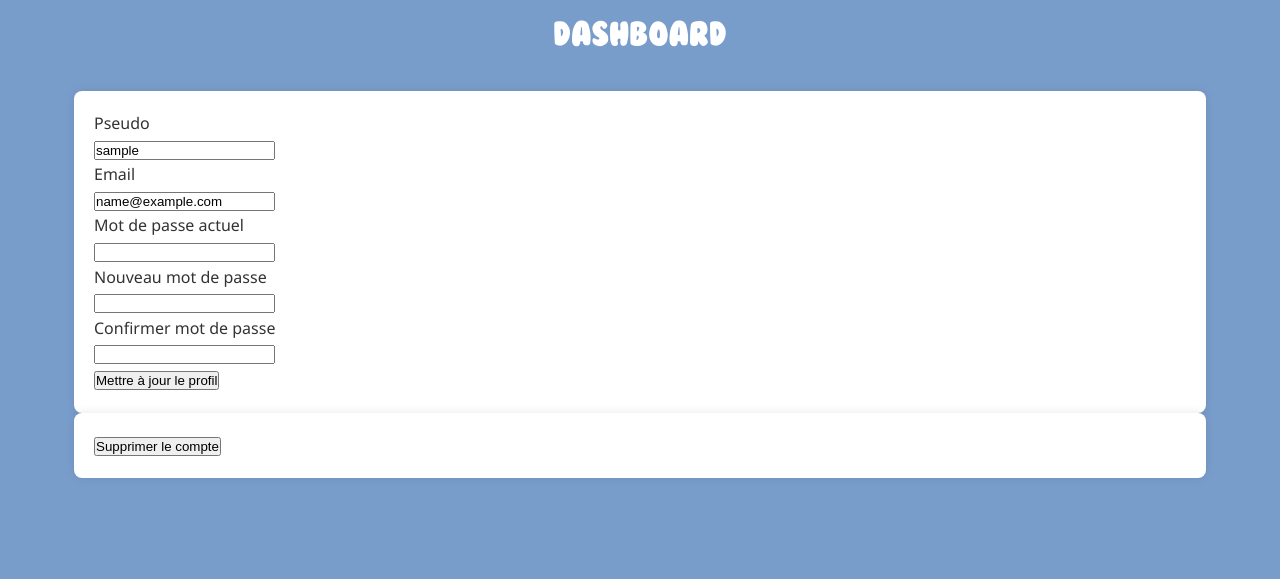
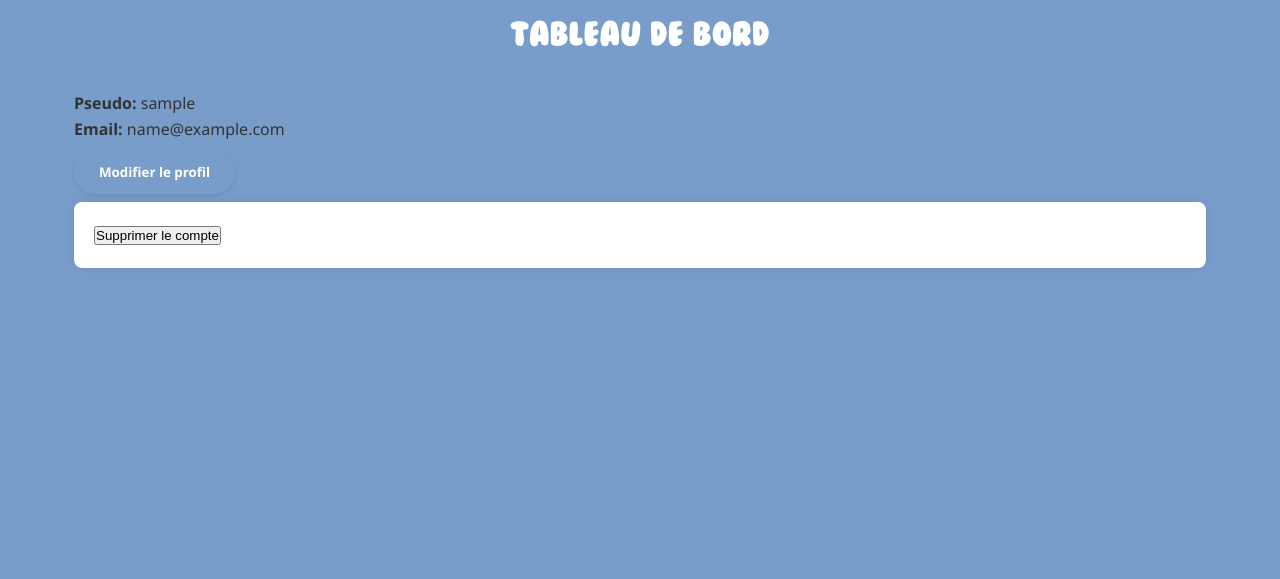
Before and after one commit to WilliamTourte/planflan2, a Flask app: page /dashboard in a window 1280 px wide. Shown: the part 123-702 px from the top of the page. Run offline with Flask 3, Linux system fonts and the light colour scheme; the visitor is signed in with stand-in values (Sample User, id 1).

Commit message:
On peut modifier son profil quand on clique sur le bouton

```diff
--- a/app/forms.py
+++ b/app/forms.py
@@ -80,7 +80,7 @@ class ChercheEtabForm(FlaskForm):
 class UpdateProfileForm(FlaskForm):
     pseudo = StringField('Pseudo', validators=[Optional(), Length(min=4, max=50)])
     email = StringField('Email', validators=[Optional(), Email()])
-    current_password = PasswordField('Mot de passe actuel', validators=[DataRequired()])
+    current_password = PasswordField('Mot de passe actuel *', validators=[DataRequired()])
     new_password = PasswordField('Nouveau mot de passe', validators=[Optional(), EqualTo('confirm_password'), Length(min=6)])
     confirm_password = PasswordField('Confirmer mot de passe', validators=[Optional()])
     submit = SubmitField('Mettre à jour le profil')
--- a/app/templates/dashboard.html
+++ b/app/templates/dashboard.html
@@ -1,7 +1,14 @@
 {% extends "base.html" %}
 
 {% block content %}
-  <h1>Dashboard</h1>
+  <h1>Tableau de bord</h1>
+  <div id="user-info">
+      <p><strong>Pseudo:</strong> {{ current_user.pseudo }}</p>
+      <p><strong>Email:</strong> {{ current_user.email }}</p>
+      <button id="edit-profile-btn" class="btn btn-primary">Modifier le profil</button>
+  </div>
+
+  <div id="edit-profile-form" style="display: none;">
       <form method="POST" action="">
           {{ form.hidden_tag() }}
           <div>
@@ -43,7 +50,16 @@
               {{ form.submit() }}
           </div>
       </form>
+  </div>
+
   <form method="POST" action="{{ url_for('auth.supprimer_compte') }}">
       <button type="submit">Supprimer le compte</button>
   </form>
+
+  <script>
+      document.getElementById('edit-profile-btn').addEventListener('click', function() {
+          document.getElementById('user-info').style.display = 'none';
+          document.getElementById('edit-profile-form').style.display = 'block';
+      });
+  </script>
 {% endblock %}
```
Lines whose indentation alone changed are shown as unchanged.
